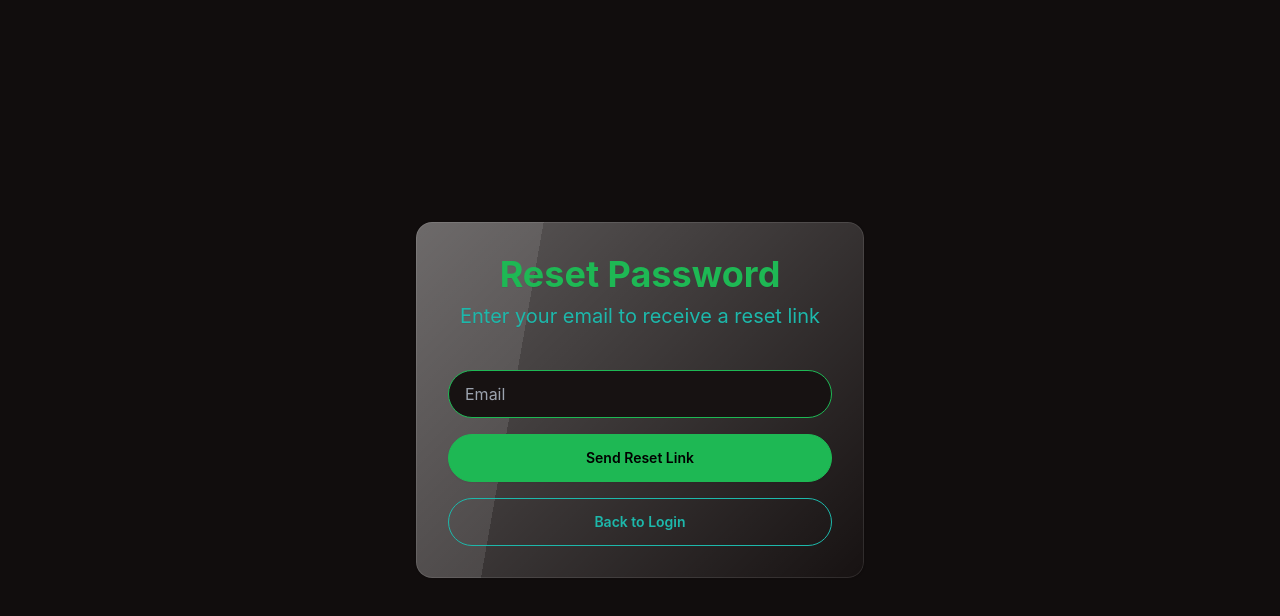
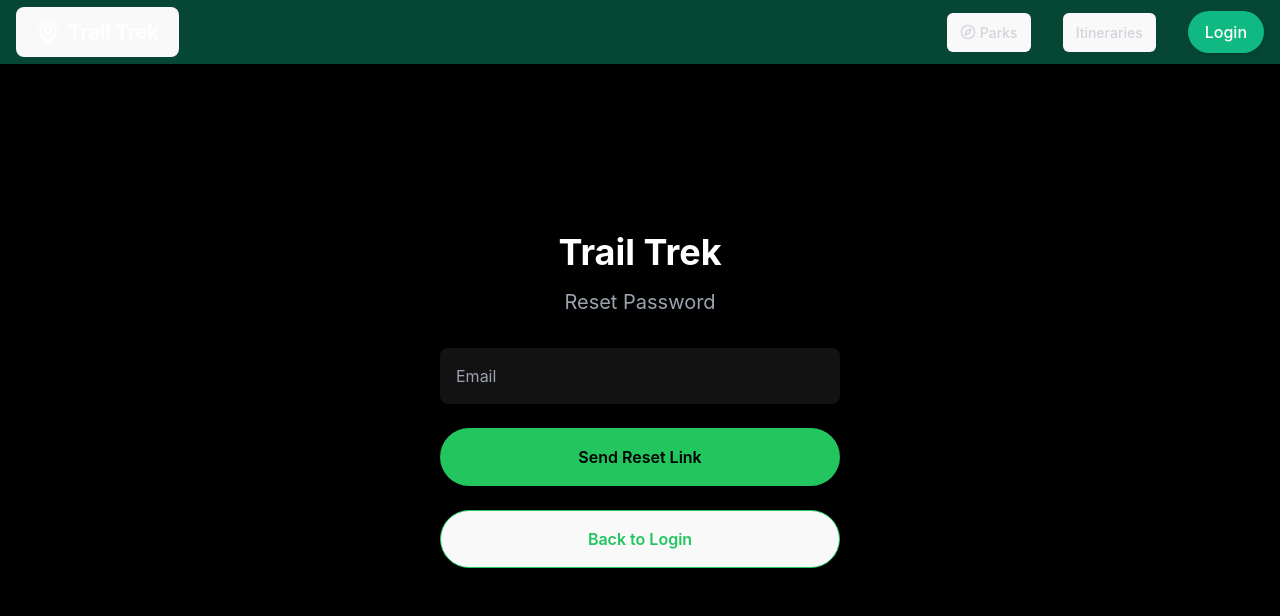
Before and after one commit to Dan8a5/trail_trek_frontend, a React (Vite) app: page /reset-password in a window 1280 px wide. Shown: the top 616 px of the page. Built offline with nearby package versions, Linux system fonts and the light colour scheme; no server answers.

Commit message:
feat: style reset password page to match auth theme

```diff
--- a/src/pages/auth/ResetPasswordPage.jsx
+++ b/src/pages/auth/ResetPasswordPage.jsx
@@ -26,39 +26,48 @@ const ResetPasswordPage = () => {
       setIsLoading(false);
     }
   };
+  return (
+    <div className="h-screen w-screen bg-black flex flex-col">
+      <Navbar />
 
-  return (
-    <div data-theme="forest" className="min-h-screen bg-base-300 flex items-center justify-center p-4">
-      <div className="card w-full max-w-md glass bg-base-100">
-        <div className="card-body px-4 sm:px-8">
-          <h1 className="text-3xl sm:text-4xl font-bold text-center text-primary">Reset Password</h1>
-          <p className="text-lg sm:text-xl text-center text-accent mb-6 sm:mb-8">Enter your email to receive a reset link</p>
+      <div className="flex-1 flex items-center justify-center px-4">
+        <div className="w-[400px]">
+          <h1 className="text-4xl font-bold text-white mb-4 text-center">
+            Trail Trek
+          </h1>
+          <h2 className="text-xl text-gray-400 mb-8 text-center">
+            Reset Password
+          </h2>
 
           {message && (
-            <div className={`alert ${message.includes('sent') ? 'alert-success' : 'alert-error'} mb-4`}>
-              <span>{message}</span>
+            <div className={`bg-${message.includes('sent') ? 'green' : 'red'}-500/10 border border-${message.includes('sent') ? 'green' : 'red'}-500 text-${message.includes('sent') ? 'green' : 'red'}-500 rounded-lg p-4 mb-6`}>
+              {message}
             </div>
           )}
 
-          <form onSubmit={handleReset} className="form-control gap-4">
+          <form onSubmit={handleReset} className="space-y-6">
             <input
               type="email"
               placeholder="Email"
-              className="input input-bordered input-primary w-full"
+              className="w-full bg-[#121212] rounded-lg p-4 text-white focus:outline-none"
               value={email}
               onChange={(e) => setEmail(e.target.value)}
               required
             />
+
             <button
               type="submit"
-              className={`btn btn-primary w-full ${isLoading ? 'loading' : ''}`}
+              className={`w-full bg-green-500 hover:bg-green-600 text-black font-semibold py-4 rounded-full transition-colors ${
+                isLoading ? 'opacity-75 cursor-not-allowed' : ''
+              }`}
               disabled={isLoading}
             >
               {isLoading ? 'Sending...' : 'Send Reset Link'}
             </button>
+
             <button
               type="button"
-              className="btn btn-outline btn-accent w-full"
+              className="w-full border border-green-500 text-green-500 hover:bg-green-500 hover:text-black font-semibold py-4 rounded-full transition-colors"
               onClick={() => navigate('/login')}
             >
               Back to Login
```
